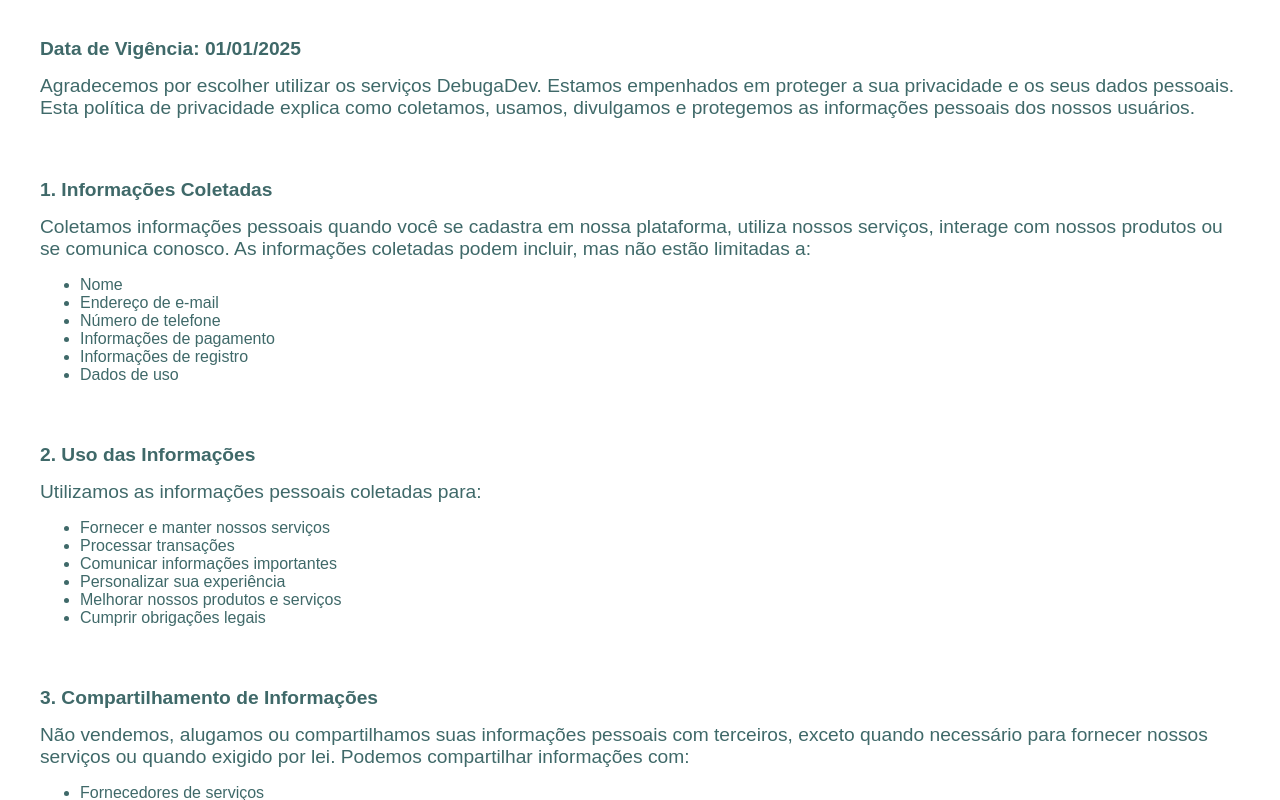
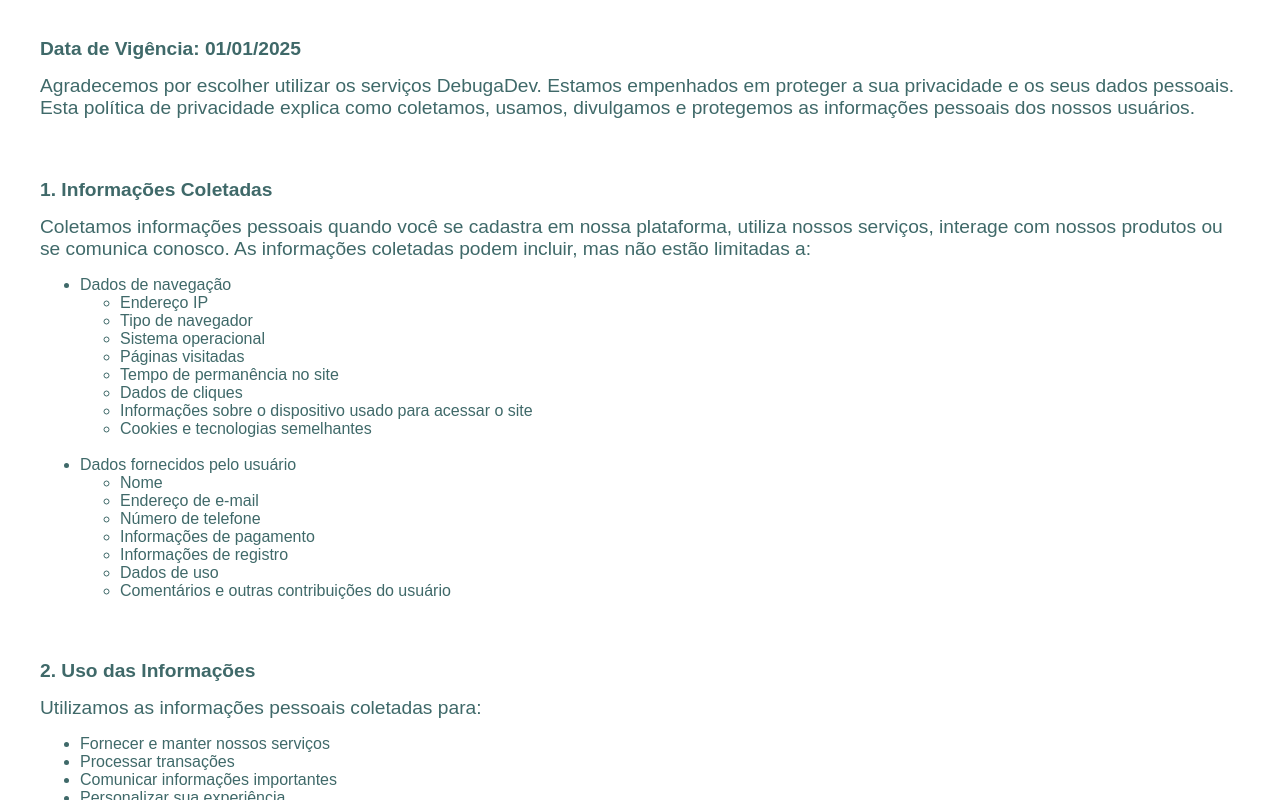
Before and after one commit to DebugaDev/debugadev-site, an Angular app: page /politica-privacidade in a window 1280 px wide. Shown: the part 420-1220 px from the top of the page. Built offline with nearby package versions, Linux system fonts and the light colour scheme; a web font is replaced by a local one.

Commit message:
Alteração de algumas politicas no componente politica-privacidade

```diff
--- a/src/app/components/politica-privacidade/politica-privacidade.component.html
+++ b/src/app/components/politica-privacidade/politica-privacidade.component.html
@@ -11,12 +11,30 @@
     Coletamos informações pessoais quando você se cadastra em nossa plataforma, utiliza nossos serviços, interage com nossos produtos ou se comunica conosco. As informações coletadas podem incluir, mas não estão limitadas a:
   </p>
   <ul class="info-coletadas">
+    <li>Dados de navegação
+      <ul>
+        <li>Endereço IP</li>
+        <li>Tipo de navegador</li>
+        <li>Sistema operacional</li>
+        <li>Páginas visitadas</li>
+        <li>Tempo de permanência no site</li>
+        <li>Dados de cliques</li>
+        <li>Informações sobre o dispositivo usado para acessar o site</li>
+        <li>Cookies e tecnologias semelhantes</li>
+      </ul>
+    </li>
+    <br/>
+    <li>Dados fornecidos pelo usuário
+      <ul>
         <li>Nome</li>
         <li>Endereço de e-mail</li>
         <li>Número de telefone</li>
         <li>Informações de pagamento</li>
         <li>Informações de registro</li>
         <li>Dados de uso</li>
+        <li>Comentários e outras contribuições do usuário</li>
+      </ul>
+    </li>
   </ul>
 
   <h2>2. Uso das Informações</h2>
```
Lines whose indentation alone changed are shown as unchanged.
